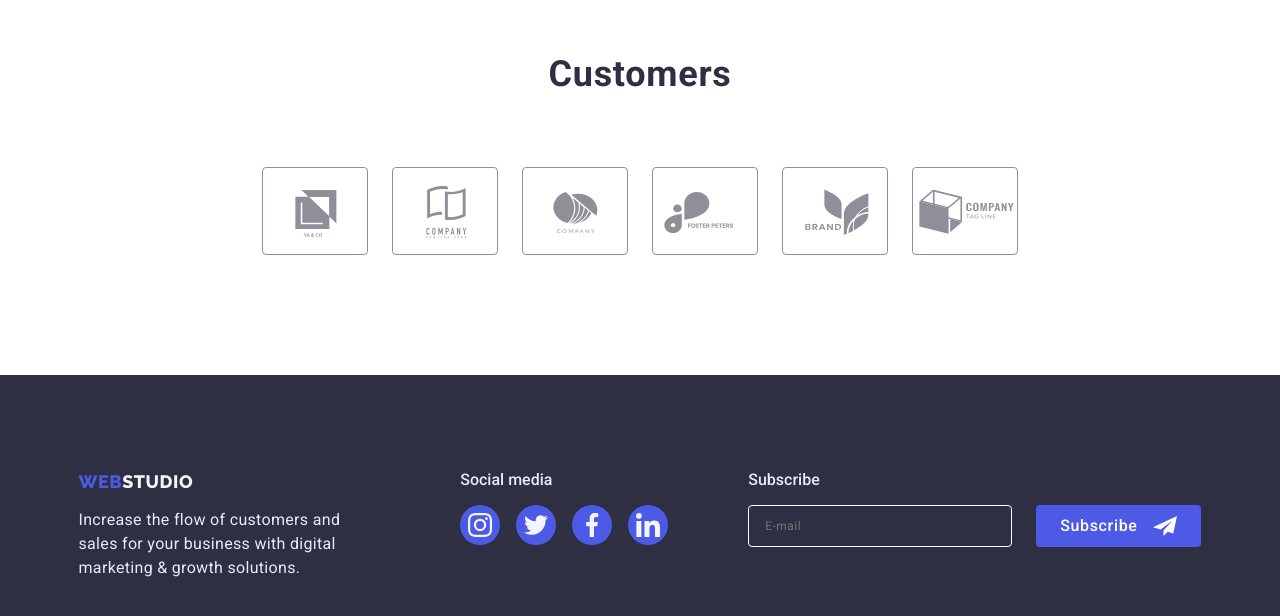
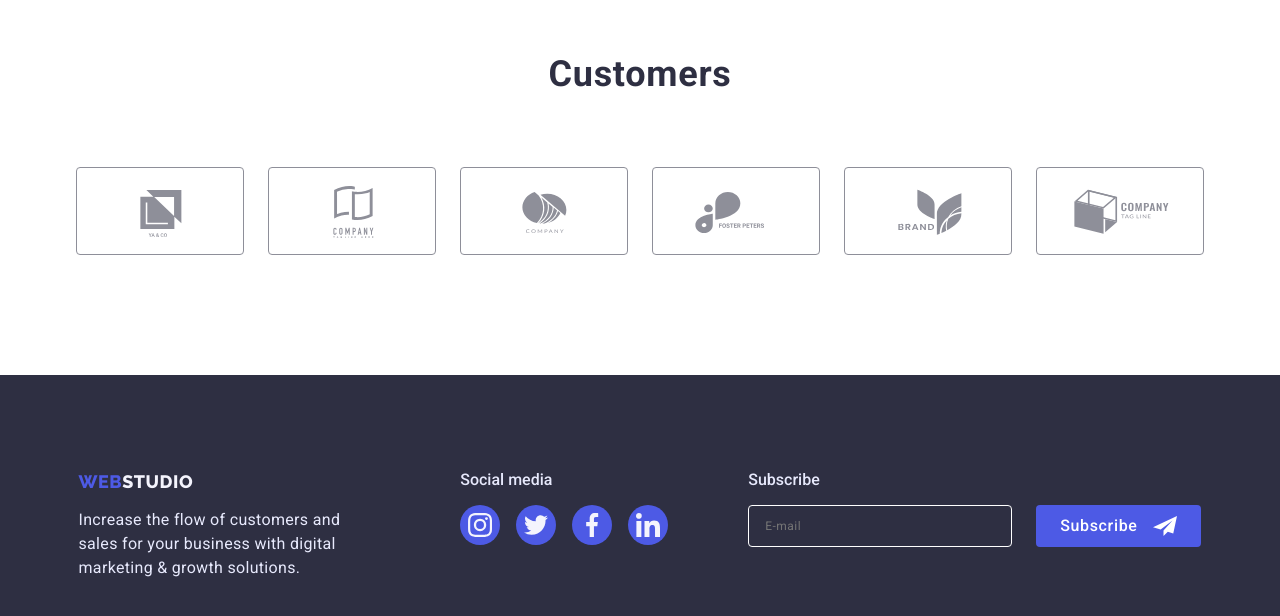
Before and after one commit to Vitaliy1803/goit-markup-hw-07, a plain HTML site: page index.html in a window 1280 px wide. Shown: the part 2538-3154 px from the top of the page. Drawn offline with nearby package versions, Linux system fonts and the light colour scheme.

Commit message:
fix-customer-desktop

```diff
--- a/css/style.css
+++ b/css/style.css
@@ -797,20 +797,9 @@ body {
   flex-wrap: wrap;
   justify-content: center;
   gap: 72px 16px;
-
-  @media screen and (min-width: 1200px) {
-    flex-wrap: nowrap;
-    gap: 24px;
-  }
 }
 
-@media screen and (min-width: 768px) {
-  .customers {
-    width: 552px;
-    margin-left: auto;
-    margin-right: auto;
-  }
-}
+
 
 .customers-list-item {
   display: flex;
@@ -839,6 +828,23 @@ body {
 .customers-link:focus {
   border-color: #404bbf;
   fill: #404bbf;
+}
+
+@media screen and (min-width: 768px) {
+  .customers {
+    width: 552px;
+    margin-left: auto;
+    margin-right: auto;
+  }
+}
+
+@media screen and (min-width: 1200px) {
+  .customers {
+  flex-wrap: nowrap;
+  gap: 24px;
+  width: 100%;
+  }
+
 }
 
 /* footer */
```
